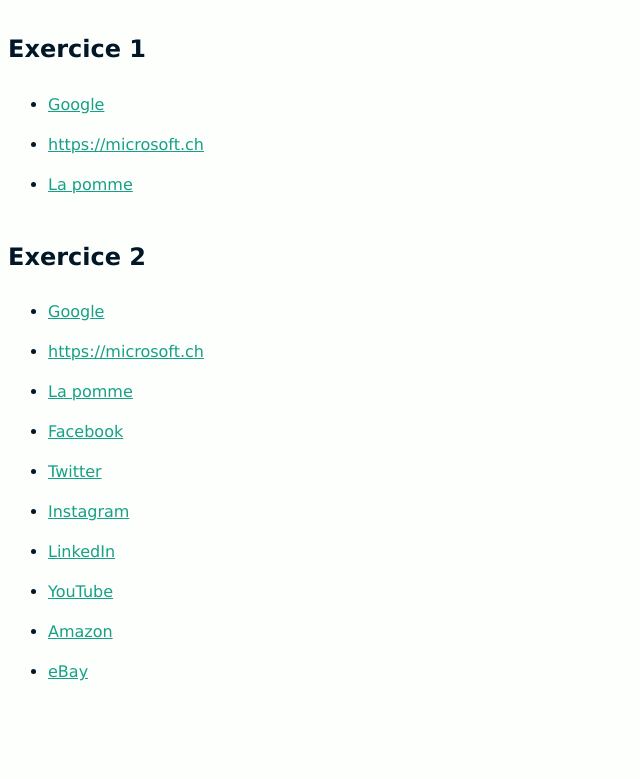
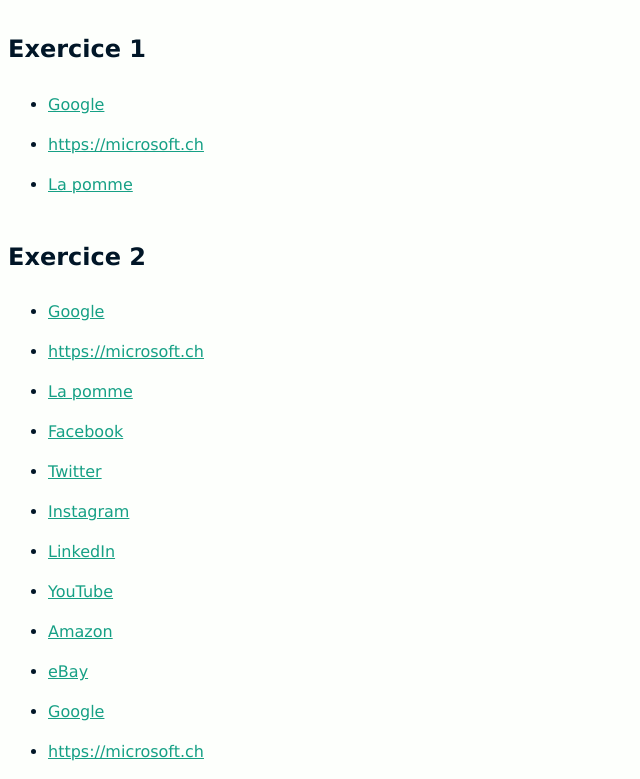
Before and after one commit to esig-jura/b072-composants-vue-lorisgschwind, a plain HTML site: page index.html in a window 1280 px wide. Shown: the part 4411-5190 px from the top of the page, without its empty margins (0-640 px from the left). Before the commit the page ends 5119 px from the top, so only its background shows below. Drawn offline with Linux system fonts and the light colour scheme.

Commit message:
exercice 2 finit

```diff
--- a/index.html
+++ b/index.html
@@ -197,6 +197,11 @@ export default { // Exportation du module
     </ul>
     <h2>Exercice 2</h2>
     <ul>
+
+            <li v-for="lien in liens" :key="lien.url">
+                <a :href="lien.url">{{lien.texte}}</a>
+            </li>
+
         <li><a href="https://google.ch">Google</a></li>
         <li><a href="https://microsoft.ch">https://microsoft.ch</a></li>
         <li><a href="https://apple.ch">La pomme</a></li>
@@ -221,7 +226,18 @@ export default { // Exportation du module
         },
         data() {
             return {
-                msg: 'Hello Vue !',
+                liens: [
+                    { url: "https://google.ch", texte: "Google" },
+                    { url: "https://microsoft.ch", texte: "https://microsoft.ch" },
+                    { url: "https://apple.ch", texte: "La pomme" },
+                    { url: "https://facebook.ch", texte: "Facebook" },
+                    { url: "https://twitter.ch", texte: "Twitter" },
+                    { url: "https://instagram.ch", texte: "Instagram" },
+                    { url: "https://linkedin.ch", texte: "LinkedIn" },
+                    { url: "https://youtube.ch", texte: "YouTube" },
+                    { url: "https://amazon.ch", texte: "Amazon" },
+                    { url: "https://ebay.ch", texte: "eBay" }
+                ]
             }
         }
     }).mount('#monapp')
```
